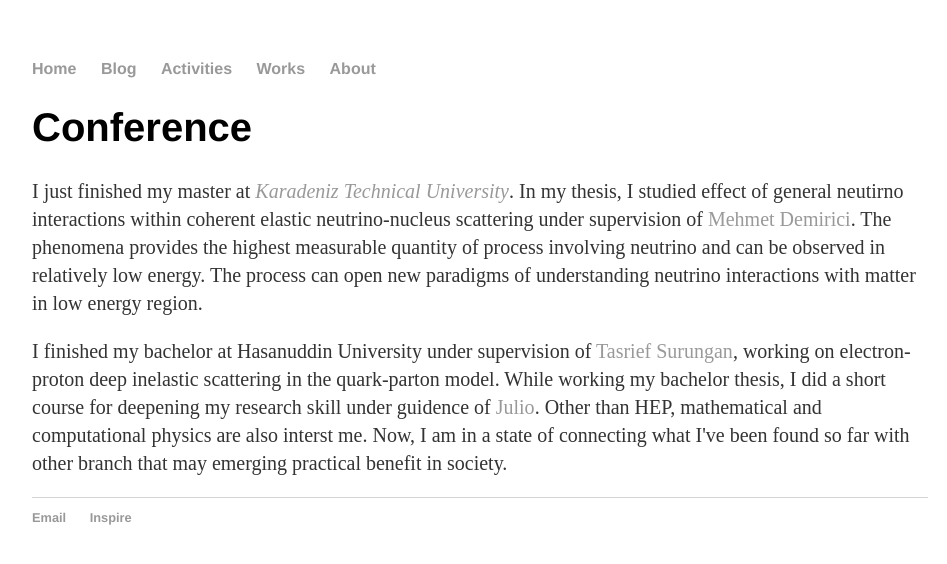
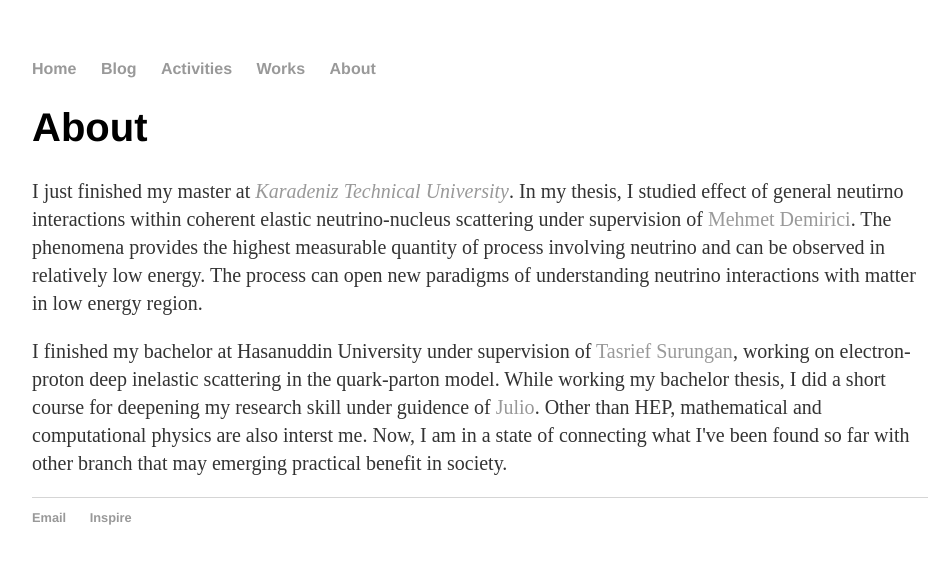
Before and after one commit to mfmustamin/mfmustamin.github.io, a Jekyll site: the page built from about/index.html, in a window 1280 px wide. Shown: the top 564 px of the page, without its empty margins (160-1107 px from the left). Built offline with Jekyll 4.4.1, drawn with Linux system fonts in a browser that asks for light colours.

Commit message:
Update index.html

```diff
--- a/about/index.html
+++ b/about/index.html
@@ -2,7 +2,7 @@
 layout: default
 title: About
 ---
-	<h1>Conference</h1>
+<h1>About</h1>
 <p>
  I just finished my master at <a href="https://www.ktu.edu.tr/en"><em>Karadeniz Technical University</em></a>.
  In my thesis, I studied effect of general neutirno interactions within coherent elastic neutrino-nucleus scattering under supervision of
```
